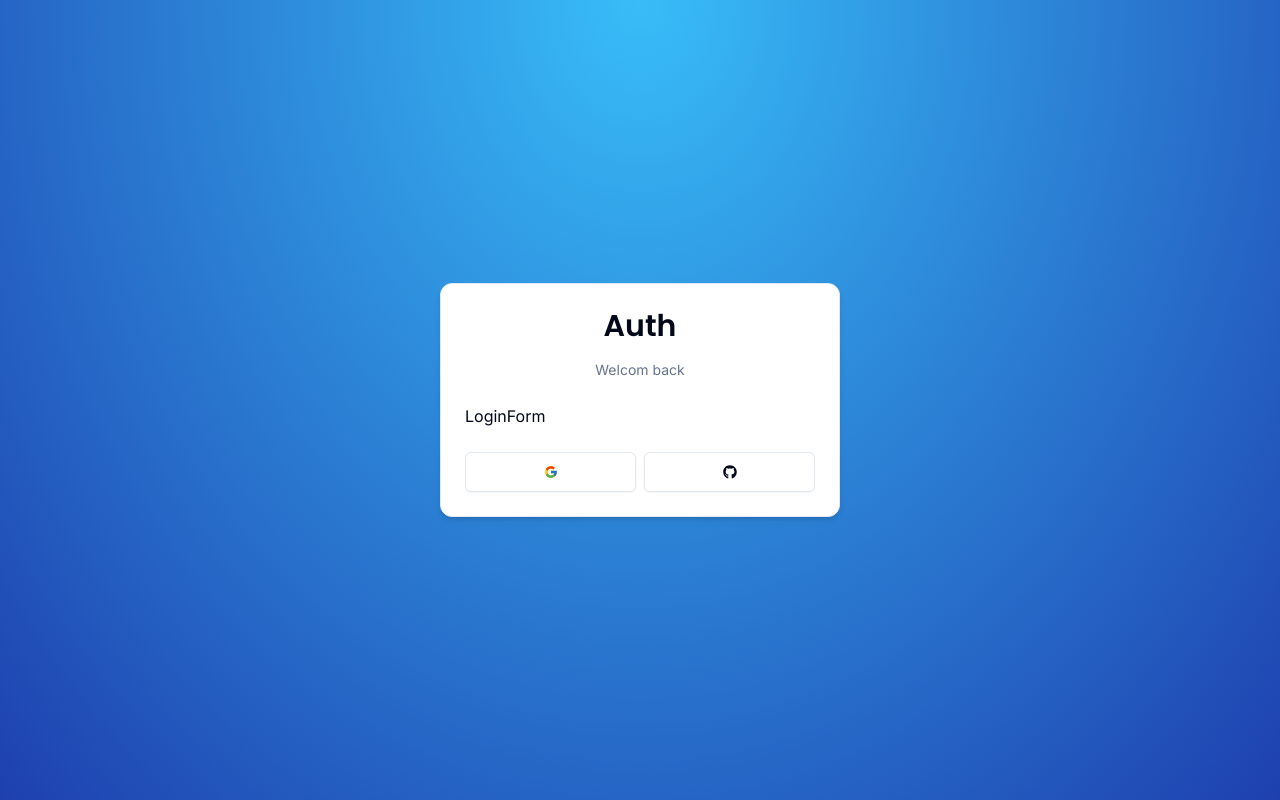
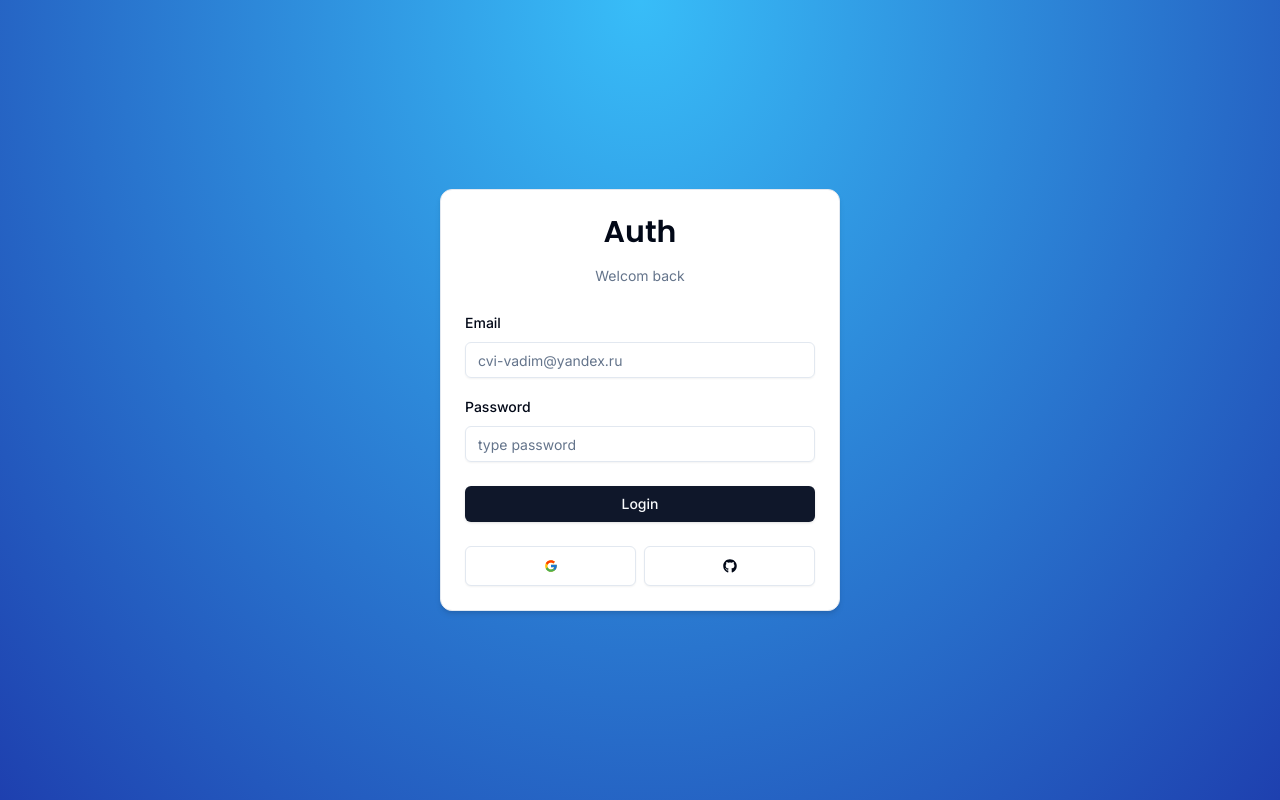
Before and after one commit to vadimlelik/next-auth, a Next.js app: page /auth/login in a window 1280 px wide. Built offline with nearby package versions, Linux system fonts and the light colour scheme.

Commit message:
add form error

```diff
--- a/components/auth/login-form.tsx
+++ b/components/auth/login-form.tsx
@@ -1,6 +1,27 @@
+'use client';
+import { useForm } from 'react-hook-form';
 import CardWrapper from './card-wrapper';
+import * as z from 'zod';
+import { zodResolver } from '@hookform/resolvers/zod';
+import { Form, FormControl, FormField, FormLabel, FormMessage, FormItem } from '../ui/form';
+import { LoginSchema } from '@/schemas';
+import { Input } from '../ui/input';
+import { Button } from '../ui/button';
+import FormError from '../form-error';
+import FormSuccess from '../form-success';
 
 const LoginForm = () => {
+    const form = useForm<z.infer<typeof LoginSchema>>({
+        resolver: zodResolver(LoginSchema),
+        defaultValues: {
+            password: '',
+            email: '',
+        },
+    });
+    const onSubmit = (values: z.infer<typeof LoginSchema>) => {
+        console.log(values);
+    };
+
     return (
         <CardWrapper
             headerLabel="Welcom back"
@@ -8,7 +29,51 @@ const LoginForm = () => {
             backButtonHref="/auth/register"
             showSocial
         >
-            LoginForm
+            <Form {...form}>
+                <form onSubmit={form.handleSubmit(onSubmit)} className="space-y-6">
+                    <div className="space-y-4">
+                        <FormField
+                            control={form.control}
+                            name="email"
+                            render={({ field }) => (
+                                <FormItem>
+                                    <FormLabel>Email</FormLabel>
+                                    <FormControl>
+                                        <Input
+                                            {...field}
+                                            placeholder="cvi-vadim@yandex.ru"
+                                            type="email"
+                                        />
+                                    </FormControl>
+                                    <FormMessage />
+                                </FormItem>
+                            )}
+                        />
+                        <FormField
+                            control={form.control}
+                            name="password"
+                            render={({ field }) => (
+                                <FormItem>
+                                    <FormLabel>Password</FormLabel>
+                                    <FormControl>
+                                        <Input
+                                            {...field}
+                                            placeholder="type password"
+                                            type="password"
+                                        />
+                                    </FormControl>
+                                    <FormMessage />
+                                </FormItem>
+                            )}
+                        />
+                    </div>
+                    <FormError message="" />
+                    <FormSuccess message="" />
+                    <Button type="submit" className="w-full">
+                        Login
+                    </Button>
+                </form>
+            </Form>
         </CardWrapper>
     );
 };
--- /dev/null
+++ b/components/form-error.tsx
@@ -0,0 +1,20 @@
+import { ExclamationTriangleIcon } from '@radix-ui/react-icons';
+
+interface FormError {
+    message?: string;
+}
+
+const FormError = ({ message }: FormError) => {
+    if (!message) {
+        return null;
+    }
+
+    return (
+        <div className="bg-destructive/15 p-3 rounded-md flex items-center gap-x-2 text-sm text-destructive">
+            <ExclamationTriangleIcon className="h-4 w-4" />
+            <p>{message}</p>
+        </div>
+    );
+};
+
+export default FormError;
--- /dev/null
+++ b/components/form-success.tsx
@@ -0,0 +1,20 @@
+import { CheckCircledIcon } from '@radix-ui/react-icons';
+
+interface FormSuccess {
+    message?: string;
+}
+
+const FormSuccess = ({ message }: FormSuccess) => {
+    if (!message) {
+        return null;
+    }
+
+    return (
+        <div className="bg-emerald-500/15 p-3 rounded-md flex items-center gap-x-2 text-sm text-emerald-500">
+            <CheckCircledIcon className="h-4 w-4" />
+            <p>{message}</p>
+        </div>
+    );
+};
+
+export default FormSuccess;
--- /dev/null
+++ b/components/ui/form.tsx
@@ -0,0 +1,176 @@
+import * as React from "react"
+import * as LabelPrimitive from "@radix-ui/react-label"
+import { Slot } from "@radix-ui/react-slot"
+import {
+  Controller,
+  ControllerProps,
+  FieldPath,
+  FieldValues,
+  FormProvider,
+  useFormContext,
+} from "react-hook-form"
+
+import { cn } from "@/lib/utils"
+import { Label } from "@/components/ui/label"
+
+const Form = FormProvider
+
+type FormFieldContextValue<
+  TFieldValues extends FieldValues = FieldValues,
+  TName extends FieldPath<TFieldValues> = FieldPath<TFieldValues>
+> = {
+  name: TName
+}
+
+const FormFieldContext = React.createContext<FormFieldContextValue>(
+  {} as FormFieldContextValue
+)
+
+const FormField = <
+  TFieldValues extends FieldValues = FieldValues,
+  TName extends FieldPath<TFieldValues> = FieldPath<TFieldValues>
+>({
+  ...props
+}: ControllerProps<TFieldValues, TName>) => {
+  return (
+    <FormFieldContext.Provider value={{ name: props.name }}>
+      <Controller {...props} />
+    </FormFieldContext.Provider>
+  )
+}
+
+const useFormField = () => {
+  const fieldContext = React.useContext(FormFieldContext)
+  const itemContext = React.useContext(FormItemContext)
+  const { getFieldState, formState } = useFormContext()
+
+  const fieldState = getFieldState(fieldContext.name, formState)
+
+  if (!fieldContext) {
+    throw new Error("useFormField should be used within <FormField>")
+  }
+
+  const { id } = itemContext
+
+  return {
+    id,
+    name: fieldContext.name,
+    formItemId: `${id}-form-item`,
+    formDescriptionId: `${id}-form-item-description`,
+    formMessageId: `${id}-form-item-message`,
+    ...fieldState,
+  }
+}
+
+type FormItemContextValue = {
+  id: string
+}
+
+const FormItemContext = React.createContext<FormItemContextValue>(
+  {} as FormItemContextValue
+)
+
+const FormItem = React.forwardRef<
+  HTMLDivElement,
+  React.HTMLAttributes<HTMLDivElement>
+>(({ className, ...props }, ref) => {
+  const id = React.useId()
+
+  return (
+    <FormItemContext.Provider value={{ id }}>
+      <div ref={ref} className={cn("space-y-2", className)} {...props} />
+    </FormItemContext.Provider>
+  )
+})
+FormItem.displayName = "FormItem"
+
+const FormLabel = React.forwardRef<
+  React.ElementRef<typeof LabelPrimitive.Root>,
+  React.ComponentPropsWithoutRef<typeof LabelPrimitive.Root>
+>(({ className, ...props }, ref) => {
+  const { error, formItemId } = useFormField()
+
+  return (
+    <Label
+      ref={ref}
+      className={cn(error && "text-destructive", className)}
+      htmlFor={formItemId}
+      {...props}
+    />
+  )
+})
+FormLabel.displayName = "FormLabel"
+
+const FormControl = React.forwardRef<
+  React.ElementRef<typeof Slot>,
+  React.ComponentPropsWithoutRef<typeof Slot>
+>(({ ...props }, ref) => {
+  const { error, formItemId, formDescriptionId, formMessageId } = useFormField()
+
+  return (
+    <Slot
+      ref={ref}
+      id={formItemId}
+      aria-describedby={
+        !error
+          ? `${formDescriptionId}`
+          : `${formDescriptionId} ${formMessageId}`
+      }
+      aria-invalid={!!error}
+      {...props}
+    />
+  )
+})
+FormControl.displayName = "FormControl"
+
+const FormDescription = React.forwardRef<
+  HTMLParagraphElement,
+  React.HTMLAttributes<HTMLParagraphElement>
+>(({ className, ...props }, ref) => {
+  const { formDescriptionId } = useFormField()
+
+  return (
+    <p
+      ref={ref}
+      id={formDescriptionId}
+      className={cn("text-[0.8rem] text-muted-foreground", className)}
+      {...props}
+    />
+  )
+})
+FormDescription.displayName = "FormDescription"
+
+const FormMessage = React.forwardRef<
+  HTMLParagraphElement,
+  React.HTMLAttributes<HTMLParagraphElement>
+>(({ className, children, ...props }, ref) => {
+  const { error, formMessageId } = useFormField()
+  const body = error ? String(error?.message) : children
+
+  if (!body) {
+    return null
+  }
+
+  return (
+    <p
+      ref={ref}
+      id={formMessageId}
+      className={cn("text-[0.8rem] font-medium text-destructive", className)}
+      {...props}
+    >
+      {body}
+    </p>
+  )
+})
+FormMessage.displayName = "FormMessage"
+
+export {
+  useFormField,
+  Form,
+  FormItem,
+  FormLabel,
+  FormControl,
+  FormDescription,
+  FormMessage,
+  FormField,
+}
--- /dev/null
+++ b/components/ui/input.tsx
@@ -0,0 +1,25 @@
+import * as React from "react"
+
+import { cn } from "@/lib/utils"
+
+export interface InputProps
+  extends React.InputHTMLAttributes<HTMLInputElement> {}
+
+const Input = React.forwardRef<HTMLInputElement, InputProps>(
+  ({ className, type, ...props }, ref) => {
+    return (
+      <input
+        type={type}
+        className={cn(
+          "flex h-9 w-full rounded-md border border-input bg-transparent px-3 py-1 text-sm shadow-sm transition-colors file:border-0 file:bg-transparent file:text-sm file:font-medium placeholder:text-muted-foreground focus-visible:outline-none focus-visible:ring-1 focus-visible:ring-ring disabled:cursor-not-allowed disabled:opacity-50",
+          className
+        )}
+        ref={ref}
+        {...props}
+      />
+    )
+  }
+)
+Input.displayName = "Input"
+
+export { Input }
--- /dev/null
+++ b/components/ui/label.tsx
@@ -0,0 +1,26 @@
+"use client"
+
+import * as React from "react"
+import * as LabelPrimitive from "@radix-ui/react-label"
+import { cva, type VariantProps } from "class-variance-authority"
+
+import { cn } from "@/lib/utils"
+
+const labelVariants = cva(
+  "text-sm font-medium leading-none peer-disabled:cursor-not-allowed peer-disabled:opacity-70"
+)
+
+const Label = React.forwardRef<
+  React.ElementRef<typeof LabelPrimitive.Root>,
+  React.ComponentPropsWithoutRef<typeof LabelPrimitive.Root> &
+    VariantProps<typeof labelVariants>
+>(({ className, ...props }, ref) => (
+  <LabelPrimitive.Root
+    ref={ref}
+    className={cn(labelVariants(), className)}
+    {...props}
+  />
+))
+Label.displayName = LabelPrimitive.Root.displayName
+
+export { Label }
--- a/package.json
+++ b/package.json
@@ -9,16 +9,20 @@
     "lint": "next lint"
   },
   "dependencies": {
+    "@hookform/resolvers": "^3.3.4",
     "@radix-ui/react-icons": "^1.3.0",
+    "@radix-ui/react-label": "^2.0.2",
     "@radix-ui/react-slot": "^1.0.2",
     "class-variance-authority": "^0.7.0",
     "clsx": "^2.1.0",
     "next": "14.0.4",
     "react": "^18",
     "react-dom": "^18",
+    "react-hook-form": "^7.49.3",
     "react-icons": "^5.0.1",
     "tailwind-merge": "^2.2.0",
-    "tailwindcss-animate": "^1.0.7"
+    "tailwindcss-animate": "^1.0.7",
+    "zod": "^3.22.4"
   },
   "devDependencies": {
     "@types/node": "^20",
--- /dev/null
+++ b/schemas/index.ts
@@ -0,0 +1,8 @@
+import * as z from 'zod';
+
+export const LoginSchema = z.object({
+    email: z.string().email({ message: 'email is required' }),
+    password: z.string().min(1, {
+        message: 'password is required',
+    }),
+});
```
Also changed, not shown: 1 other file (tests, documents, lock files or other folders).
